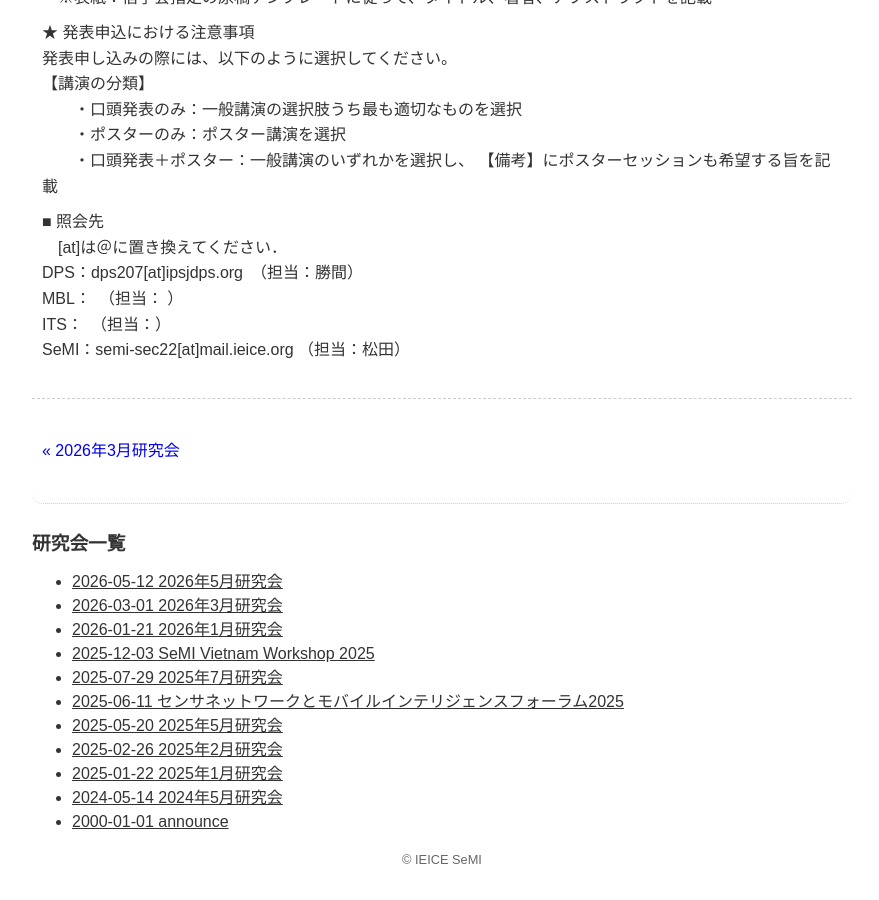
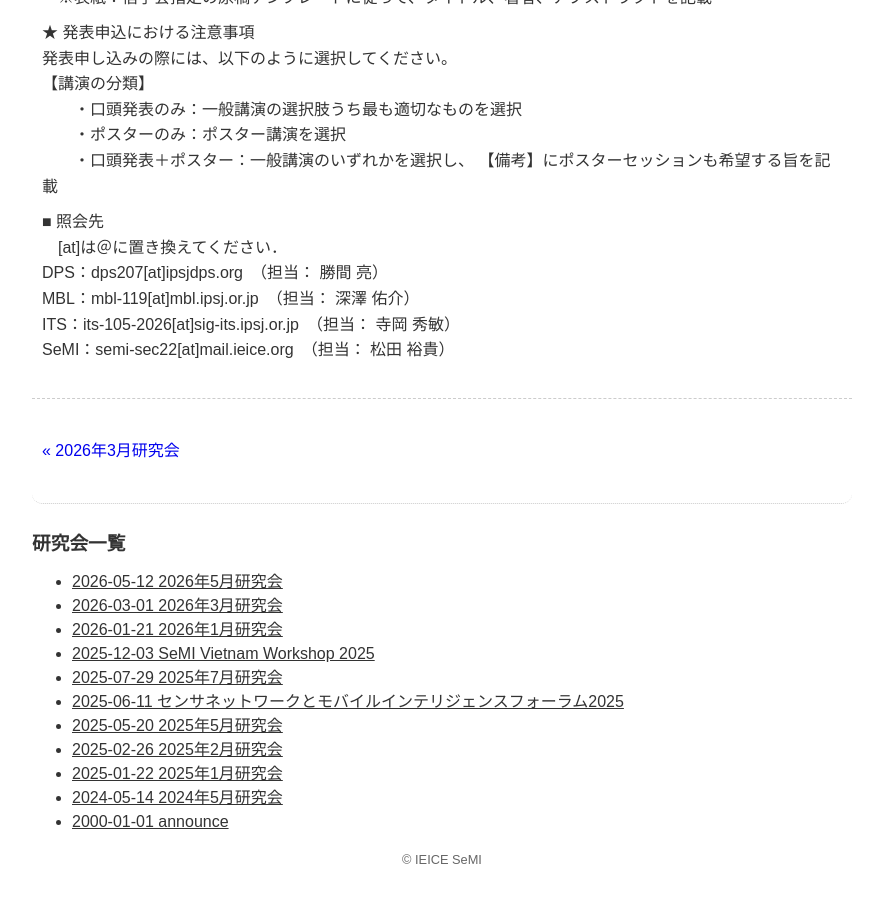
Before and after one commit to IEICE-SeMI/ieice-semi.github.io, a Jekyll site: the page built from docs/_posts/2026-05-13-conf.md, in a window 1280 px wide and 900 px high, scrolled down 1642 px. Shown: the whole window, without its empty margins (198-1077 px from the left). Built offline with Jekyll 4.4.1, drawn with Linux system fonts in a browser that asks for light colours.

Commit message:
update 202605-conf

```diff
--- a/docs/_posts/2026-05-13-conf.md
+++ b/docs/_posts/2026-05-13-conf.md
@@ -69,7 +69,7 @@ TBA
 
 ■ 照会先
 　[at]は＠に置き換えてください．
-  DPS：dps207[at]ipsjdps.org　（担当：勝間）
-  MBL：　（担当： ）
-  ITS：　（担当：）
-  SeMI：semi-sec22[at]mail.ieice.org （担当：松田）
+  DPS：dps207[at]ipsjdps.org　（担当： 勝間 亮）
+  MBL：mbl-119[at]mbl.ipsj.or.jp　（担当： 深澤 佑介）
+  ITS：its-105-2026[at]sig-its.ipsj.or.jp　（担当： 寺岡 秀敏）
+  SeMI：semi-sec22[at]mail.ieice.org　（担当： 松田 裕貴）
```
